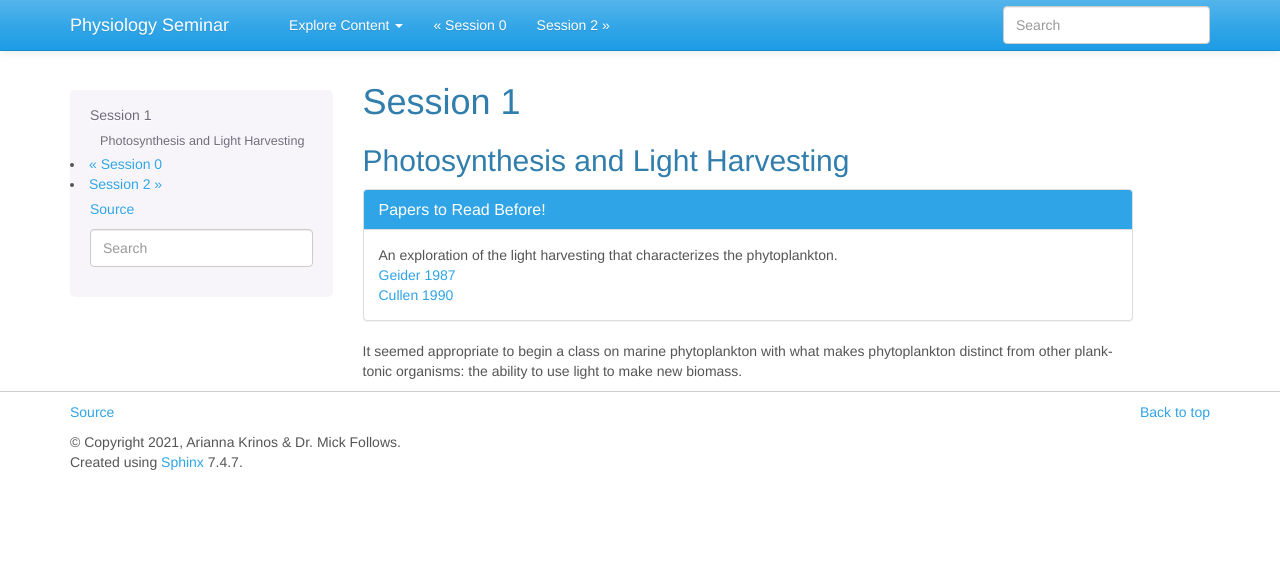
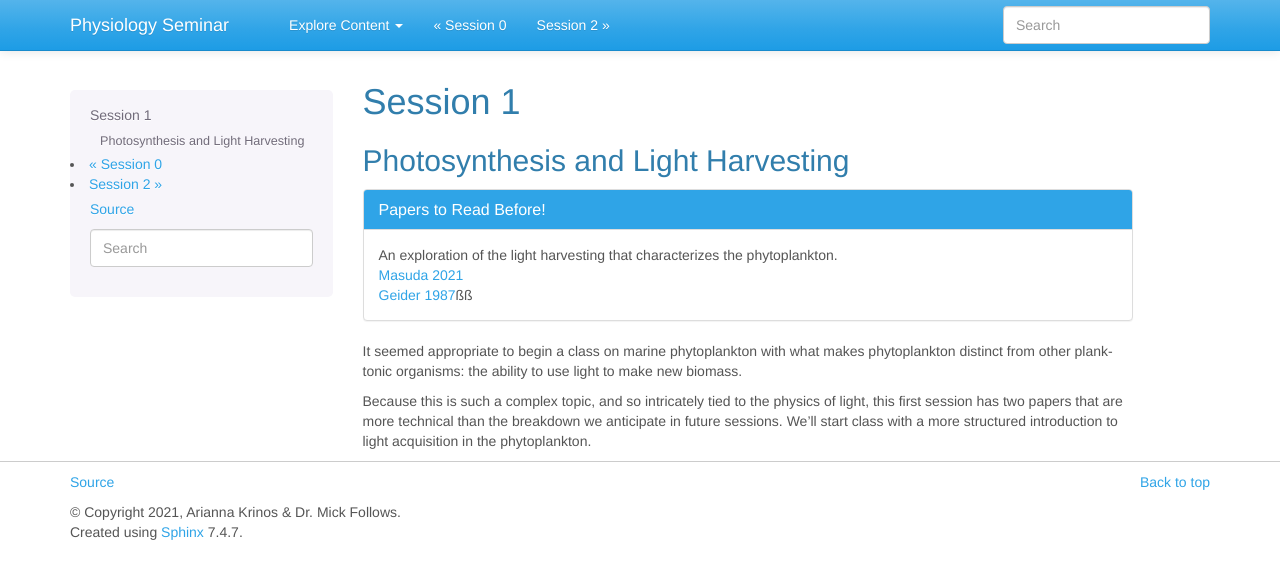
Before and after one commit to akrinos/2021-phyto-phys, a Sphinx documentation site: the page built from docs/week-two.md, in a window 1280 px wide. Shown: the top 579 px of the page. Built offline with Sphinx 7.4.7, drawn with Linux system fonts in a browser that asks for light colours.

Commit message:
Modifying week 2 readings

```diff
--- a/docs/week-two.md
+++ b/docs/week-two.md
@@ -7,9 +7,11 @@
   </div>
   <div class="panel-body">
       An exploration of the light harvesting that characterizes the phytoplankton.<br>
-      <a href="https://2021-phyto-phys.readthedocs.io/en/latest/_static/geider1987.pdf">Geider 1987</a><br>
-      <a href="https://2021-phyto-phys.readthedocs.io/en/latest/_static/cullen1990.pdf">Cullen 1990</a>
+      <a href="https://2021-phyto-phys.readthedocs.io/en/latest/_static/masuda2021.pdf">Masuda 2021</a><br>
+      <a href="https://2021-phyto-phys.readthedocs.io/en/latest/_static/geider1987.pdf">Geider 1987</a>ßß
   </div>
 </div>
 
 It seemed appropriate to begin a class on marine phytoplankton with what makes phytoplankton distinct from other planktonic organisms: the ability to use light to make new biomass.
+
+Because this is such a complex topic, and so intricately tied to the physics of light, this first session has two papers that are more technical than the breakdown we anticipate in future sessions. We'll start class with a more structured introduction to light acquisition in the phytoplankton.
```
Also changed, not shown: 9 other files.
